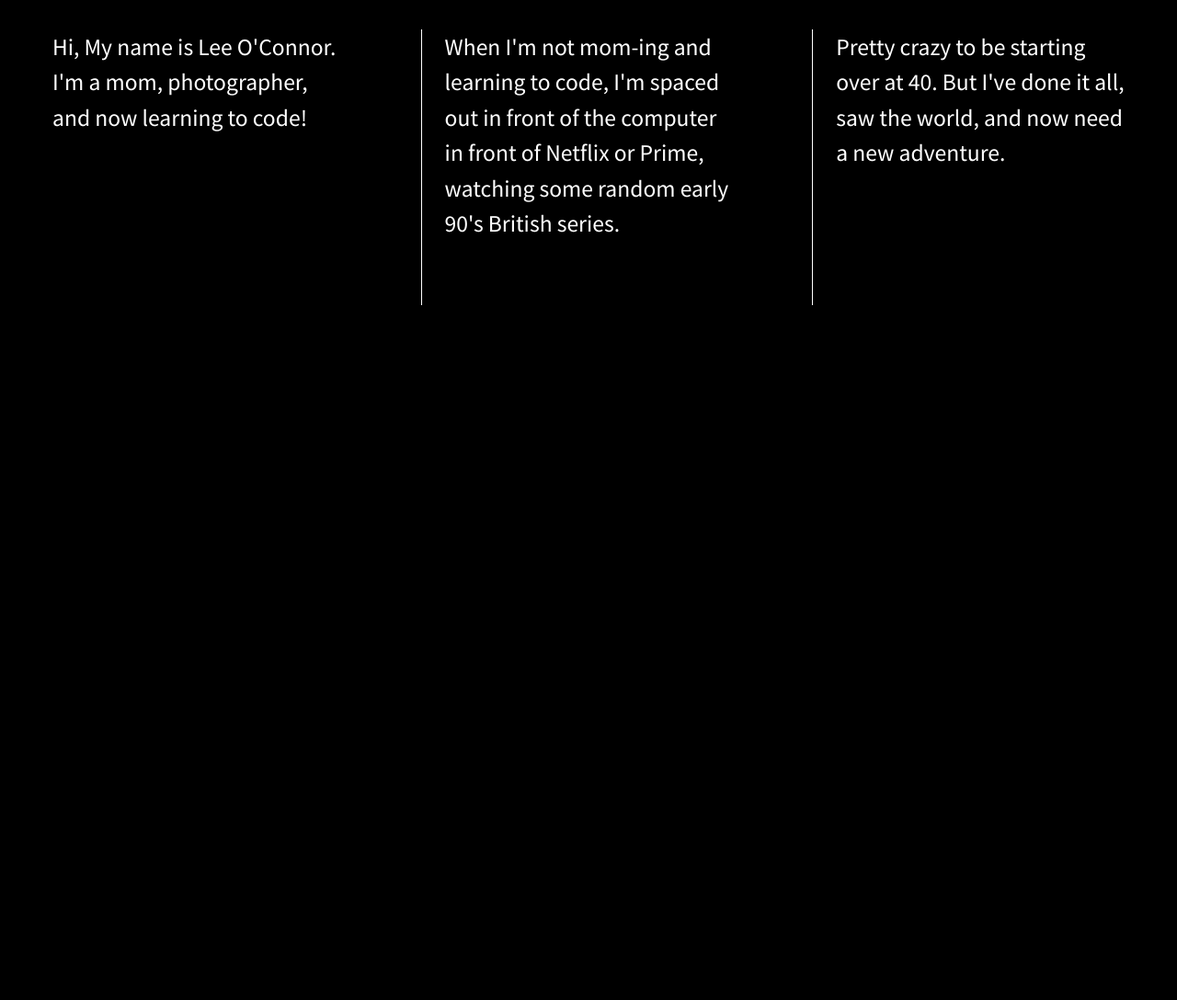
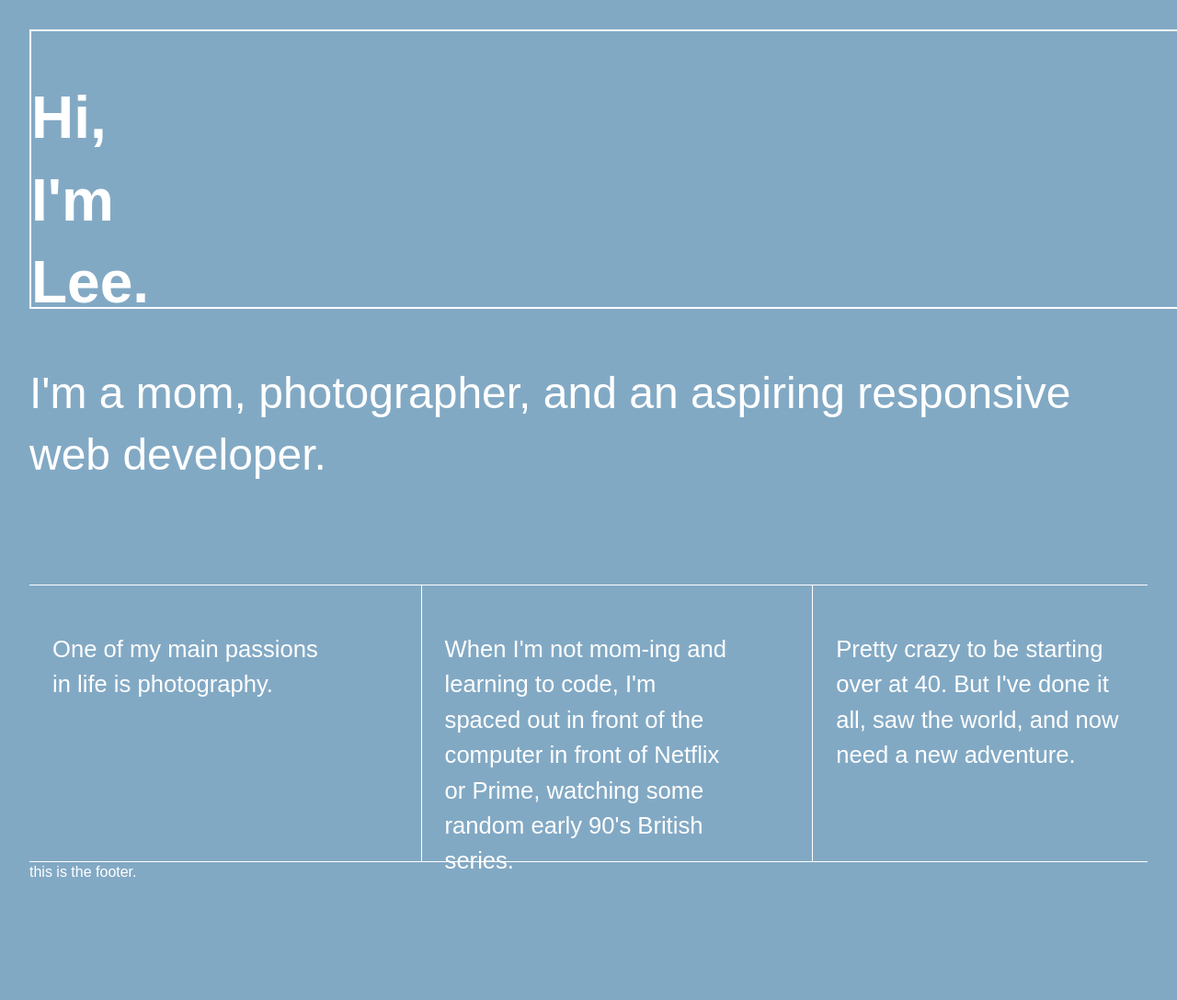
Before and after one commit to lee-oconnor/divs-flexbox-starter, a plain HTML site: page index.html in a window 1280 px wide. Shown: the whole page at 92% size. Before the commit the page ends 864 px from the top, so only its background shows below. Drawn offline with nearby package versions, Linux system fonts and the light colour scheme.

Commit message:
changed color and div content

```diff
--- a/css/main.css
+++ b/css/main.css
@@ -97,15 +97,18 @@ textarea {
 
 
 html {
-  background-color: #000;
+  background-color: rgb(130, 169, 196);
   height: 100%;
+  width: 100%;
 }
 
 body {
-  font-family: 'Source Sans Pro', sans-serif;
+  font-family: 'Raleway' sans-serif;
+  color: rgb(130, 169, 196);
   padding: 2em;
   font-size: 1em;
   height: 100%;
+
 }
 
 .wrapper {
@@ -113,20 +116,56 @@ body {
   font-weight: 400;
   display: flex;
   justify-content: space-between;
+  flex-flow: row wrap;
+
 
 }
 
+header {
+    align-content: center;
+    color: #fff;
+    border: 2px solid #fff;
+    font-family: 'Roboto' sans-serif;
+    font-weight: 700;
+    font-size: 4em;
+    display: flex;
+    justify-content: center;
+    padding-right: 1132px;
+    padding-top: 50px;
+    height: 250px;
+    text-align: left;
+    width: 100%;
+}
+
+
+main {
+    color: #fff;
+    border-bottom: 1px solid #fff;
+    font-family: 'Raleway' sans-serif;
+    font-weight: 400;
+    font-size: 3em;
+    display: flex;
+    justify-content: center;
+    align-items: center;
+    padding-bottom: 50px;
+    height: 250px;
+    width: 200%;
+
+
+}
 .div-1, .div-2, .div-3 {
   /*give the divs a width of 30%, add display:flex, set justify-content and align-items to center*/
   color: #fff;
+  background-color: rgb(130, 169, 196);
+  font-family: 'Raleway' sans-serif;
   display: flex;
   line-height: 1.5em;
   font-size: 1.6em;
   justify-content: center;
   align-items: center top;
+  padding-top: 50px;
   padding-left: 25px;
   padding-right: 25px;
-  background-color: #000000;
   height: 300px;
   width: 30%;
   box-sizing: border-box;
@@ -140,6 +179,15 @@ body {
 .div-3 {
     border-left: 1px solid #fff;
 
+}
+
+footer {
+    color: #fff;
+    border-top: 1px solid #fff;
+    height: 150px;
+    display: flex;
+    justify-content: flex-start;
+    width: 100%;
 }
 
 
--- a/index.html
+++ b/index.html
@@ -13,8 +13,9 @@
         <link rel="stylesheet" href="css/normalize.css">
         <link rel="stylesheet" href="css/main.css">
         <script src="js/vendor/modernizr-2.8.3.min.js"></script>
-        <link href='http://fonts.googleapis.com/css?family=Lora:700' rel='stylesheet' type='text/css'>
-        <link href='http://fonts.googleapis.com/css?family=Source+Sans+Pro:400,700' rel='stylesheet' type='text/css'>
+        <link rel="preconnect" href="https://fonts.googleapis.com">
+        <link rel="preconnect" href="https://fonts.gstatic.com" crossorigin>
+        <link href="https://fonts.googleapis.com/css2?family=Raleway&family=Roboto:wght@400;700&display=swap" rel="stylesheet">
     </head>
     <body>
         <!--[if lt IE 8]>
@@ -22,9 +23,10 @@
         <![endif]-->
 
         <section class="wrapper">
+            <header>Hi, I'm Lee.</header>
+            <main>I'm a mom, photographer, and an aspiring responsive web developer.</main>
             <div class="div-1">
-                Hi, My name is Lee O'Connor. I'm a mom, photographer, and
-                now learning to code!
+                One of my main passions in life is photography.
             </div>
             <div class="div-2">
                 When I'm not mom-ing and learning to code, I'm spaced out in front of the computer
@@ -34,6 +36,9 @@
                 Pretty crazy to be starting over at 40. But I've done it all, saw the world, and
                 now need a new adventure.
             </div>
+            <footer>
+                this is the footer.
+            </footer>
         </section>
 
         <script src="https://ajax.googleapis.com/ajax/libs/jquery/1.11.3/jquery.min.js"></script>
```
